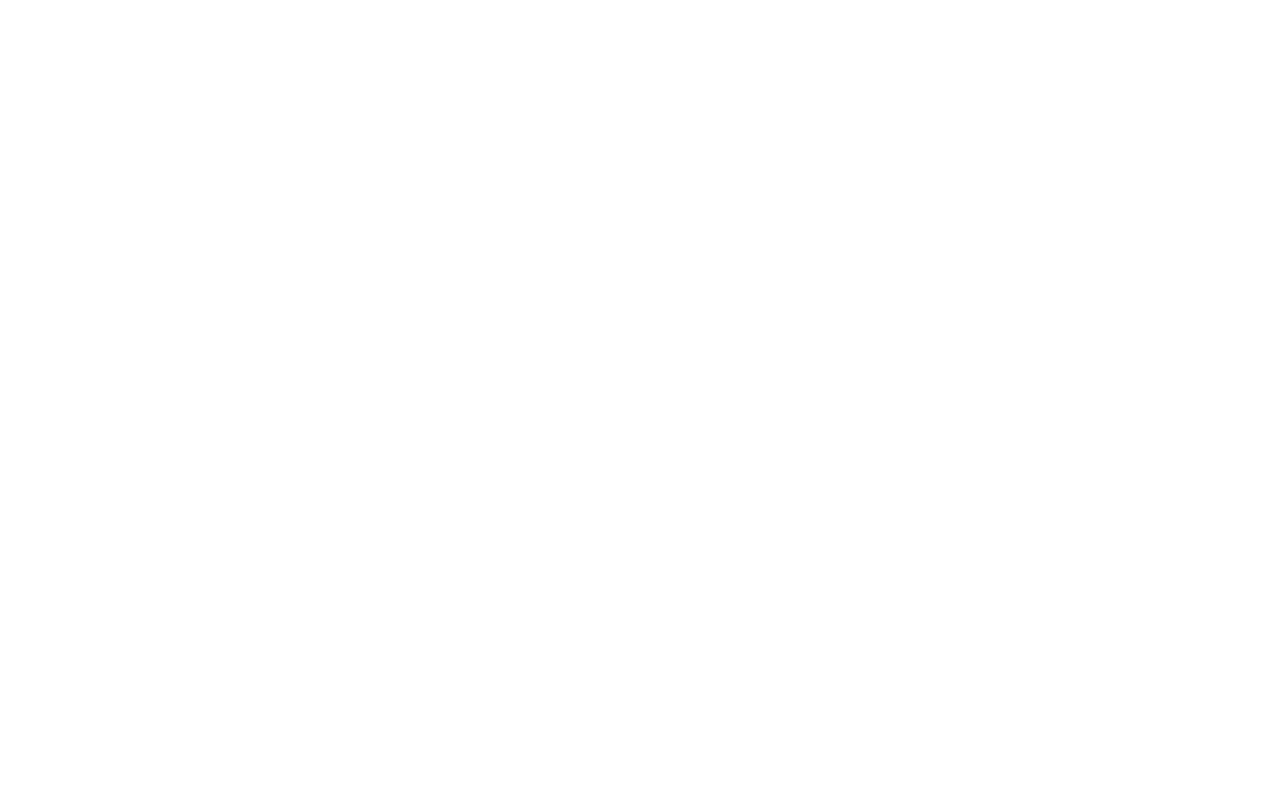
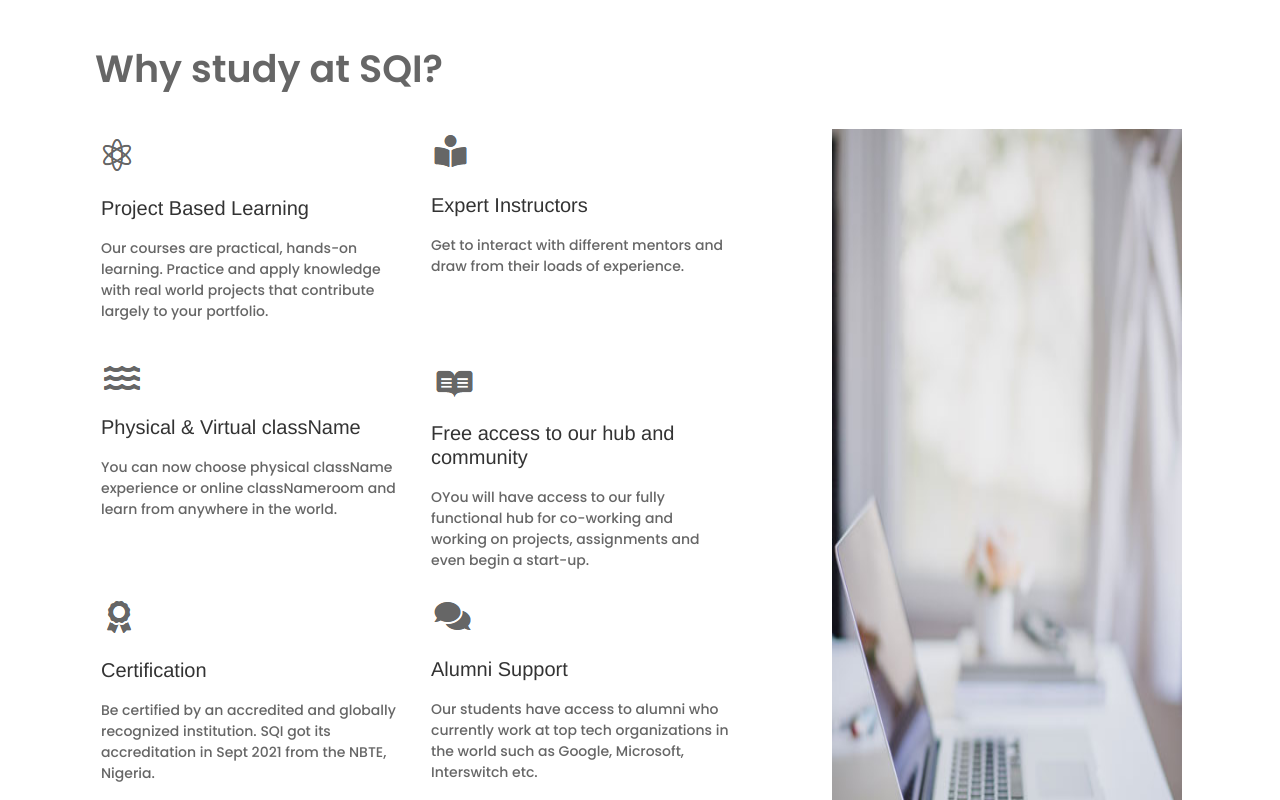
Before and after one commit to TopboySaint/SQI_LP_CLONE_REACT, a React (Vite) app: page / in a window 1280 px wide. Shown: the part 5500-6300 px from the top of the page. Before the commit the page ends 5404 px from the top, so only its background shows below. Built offline with nearby package versions, Linux system fonts and the light colour scheme.

Commit message:
Add Whysqi component and styles to highlight reasons for studying at SQI

```diff
--- a/src/App.jsx
+++ b/src/App.jsx
@@ -7,6 +7,7 @@
 import Alumni from './components/Alumni';
 import Tour from './components/Tour';
 import Testimonials from './components/Testimonials';
+import Whysqi from './components/Whysqi';
 
 const App = () => {
   return (
@@ -19,6 +20,7 @@
       <Alumni />
       <Tour />
       <Testimonials/>
+      <Whysqi />
     </>
   );
 };
--- /dev/null
+++ b/src/components/Whysqi.jsx
@@ -0,0 +1,77 @@
+import React from 'react'
+import Styles from '../css/Whysqi.module.css'
+import iconOne from '../images/111111.png'
+import iconTwo from '../images/2222222.png'
+import iconThree from '../images/3333333.png'
+import iconFour from '../images/4444444.png'
+import iconFive from '../images/5555555.png'
+import iconSix from '../images/666666666.png'
+import iconSeven from '../images/77777777.png'
+import iconEight from '../images/88888888.png'
+import Background from '../images/conference_image_15.jpg'
+
+const Whysqi = () => {
+  return (
+    <>
+    <div className={Styles.why}>
+        <h2 className={Styles.hee}>Why study at SQI?</h2>
+        <div className={Styles.whystudy}>
+        <div className={Styles.at}>
+            <div className={Styles.reason}>
+                <span><img src={iconOne} alt="icon" /></span>
+                <h3 className={Styles.project}>Project Based Learning</h3>
+                <p className={Styles.para}>Our courses are practical, hands-on learning. Practice and apply knowledge with real world projects that contribute largely to your portfolio.</p>
+            </div>
+
+            <div className={Styles.reason}>
+                <span><img src={iconTwo} alt="icon" /></span>
+                <h3 className={Styles.project}>Expert Instructors</h3>
+                <p className={Styles.para}>Get to interact with different mentors and draw from their loads of experience.</p>
+            </div>
+
+            <div className={Styles.reason}>
+                <span><img src={iconThree} alt="icon" /></span>
+                <h3 className={Styles.project}>Physical & Virtual className</h3>
+                <p className={Styles.para}>You can now choose physical className experience or online classNameroom and learn from anywhere in the world.</p>
+            </div>
+
+            <div className={Styles.reason}>
+                <span><img src={iconFour} alt="icon" /></span>
+                <h3 className={Styles.project}>Free access to our hub and community</h3>
+                <p className={Styles.para}>OYou will have access to our fully functional hub for co-working and working on projects, assignments and even begin a start-up.</p>
+            </div>
+
+            <div className={Styles.reason}>
+                <span><img src={iconFive} alt="icon" /></span>
+                <h3 className={Styles.project}>Certification</h3>
+                <p className={Styles.para}>Be certified by an accredited and globally recognized institution. SQI got its accreditation in Sept 2021 from the NBTE, Nigeria.</p>
+            </div>
+
+            <div className={Styles.reason}>
+                <span><img src={iconSix} alt="icon" /></span>
+                <h3 className={Styles.project}>Alumni Support</h3>
+                <p className={Styles.para}>Our students have access to alumni who currently work at top tech organizations in the world such as Google, Microsoft, Interswitch etc.</p>
+            </div>
+
+            <div className={Styles.reason}>
+            <span><img src={iconSeven} alt="icon" /></span>
+                <h3 className={Styles.project}>Job Opportunity</h3>
+                <p className={Styles.para}>78.5% of our students found secure employment within three months of graduation. Students leave from learning to getting job roles</p>
+            </div>
+
+            <div className={Styles.reason}>
+                <span><img src={iconEight} alt="icon" /></span>
+                <h3 className={Styles.project}>Access to study materials</h3>
+                <p className={Styles.para}>Students have access to prerecorded videos and resources they can make use of to further solidify their knowledge.</p>
+            </div>
+        </div>
+               <div className={Styles.sqi}>
+                <img src={Background} alt="background" />
+               </div>
+        </div>
+        </div>
+    </>
+  )
+}
+
+export default Whysqi
--- /dev/null
+++ b/src/css/Whysqi.module.css
@@ -0,0 +1,47 @@
+.why{
+    transform: translateY(150px);
+}
+.whystudy{
+    display: flex;
+    justify-content: center;
+}
+.at{
+    width: 65%;
+    display: flex;
+    flex-wrap: wrap;
+    gap: 30px;
+    justify-content: center;
+}
+.sqi{
+    width: 35%;
+}
+.sqi img{
+    width: 350px;
+    height: 900px;
+}
+.reason{
+    width: 300px;
+    height: 200px;
+}
+.para{
+    padding-top: 10px;
+    font-family: poppins;
+    color: #666;
+    font-weight: 500;
+    font-size: 14px;
+}
+.hee{
+    font-family: poppins;
+    color: #666;
+    font-weight: 600;
+    font-size: 38px;
+    padding-left: 95px;
+    padding-bottom: 30px;
+}
+.project{
+    font-family: Helvetica, sans-serif;
+    color: #333;
+    font-weight: 500;
+    font-size: 20px;
+    padding-top: 20px;
+}
```
